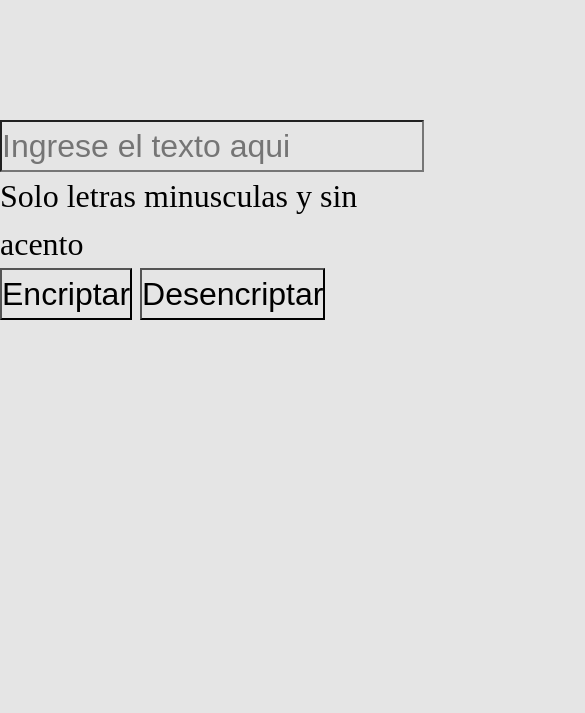
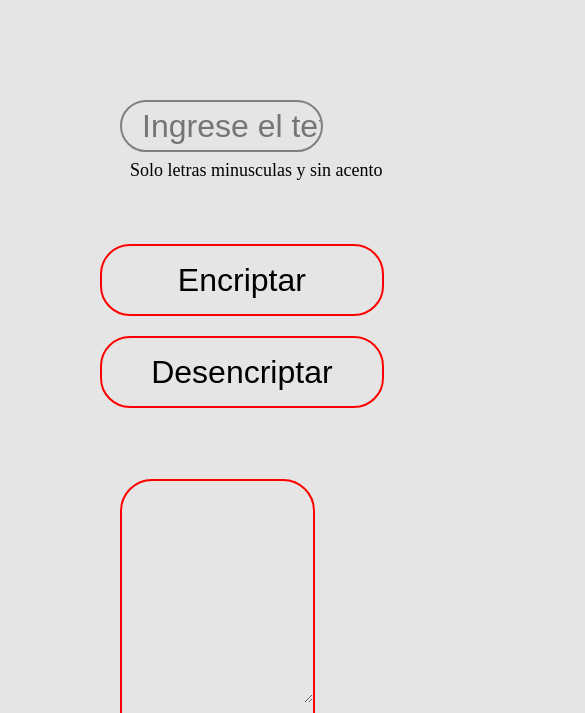
Before and after one commit to EvanaSabatella1989/Encriptador_de_texto, a plain HTML site: page index.html in a window 390 px wide. Shown: the part 71-784 px from the top of the page, 585 px wide, since content can reach past the window. Drawn offline with Linux system fonts and the light colour scheme.

Commit message:
adicion de estilos

```diff
--- a/index.html
+++ b/index.html
@@ -16,18 +16,24 @@
     </header>
     <main>
         <section>
-            <input class="input-text" name="" id="" placeholder="Ingrese el texto aqui"></input>
-            <h6>Solo letras minusculas y sin acento</h6>
+            <form action="">
 
-            <div>
-                <button type="button" onclick="btnencriptar()">Encriptar</button>
-                <button type="button" onclick="btndesencriptar()">Desencriptar</button>
-            </div>
+                <input class="input-text" name="input-texto" id="input-texto" placeholder="Ingrese el texto aqui">
+                <label for="input-texto">Solo letras minusculas y sin acento</label>
+
+
+                <div class="botones">
+                    <button type="button" class="boton" onclick="btnencriptar()">Encriptar</button>
+                    <button type="button" class="boton" onclick="btndesencriptar()">Desencriptar</button>
+
+
+                </div>
+            </form>
         </section>
         <section class="caja-resultado">
             <textarea class="input-text-area" name="" id="" cols="18" rows="4"></textarea>
             <img src="imagenes/Muñeco.png" alt="" class="muneco">
-            <button type="button" onclick="btncopiar()">Copiar</button>
+            <button type="button" class="boton" onclick="btncopiar()">Copiar</button>
         </section>
     </main>
 
--- a/scripts.js
+++ b/scripts.js
@@ -1,10 +1,11 @@
 const inputTexto = document.querySelector(".input-text");
 const mensaje = document.querySelector(".input-text-area");
-var muneco = document.querySelector(".muneco");
+
 
 function btnencriptar(){
     const textoEncriptado = encriptar(inputTexto.value);
     mensaje.value = textoEncriptado;
+
 
 }
 
@@ -21,12 +22,15 @@ function btncopiar(){
 function encriptar(StringParaEncriptar){
     let matrizCodigo = [["e", "enter"],["i", "imes"],["a", "ai"],["o", "ober"],["u", "ufat"]]
     StringParaEncriptar = StringParaEncriptar.toLowerCase();
+
     for(let i=0; i< matrizCodigo.length; i++){
         if(StringParaEncriptar.includes(matrizCodigo[i][0])){
             StringParaEncriptar = StringParaEncriptar.replaceAll(matrizCodigo[i][0], matrizCodigo[i][1])
 
         }
+
     }
+
     return StringParaEncriptar;
 }
 
--- a/styles.css
+++ b/styles.css
@@ -6,6 +6,7 @@
   font-weight: 400;
   font-size: 32px;
   line-height: 150%;
+  box-sizing: border-box;
 }
 
 .logo{
@@ -28,24 +29,121 @@ main{
   width: 400px;
   height: 944px;
   top: 0px;
-  left: 1000px;
+  margin: 0 800px;
+  /* left: 1000px; */
   border-radius: 32px;
-  margin: 40px 40px;
+  /* margin: 40px 40px; */
   position: absolute;
 
 }
 
 .input-text{
   margin-top: 90px;
+  border: 2px solid grey;
+  border-radius: 30px;
+  padding-left: 20px;
+  margin-left: 30px;
 }
+
+form label{
+  display: block;
+  margin: 5px;
+  font-size: 18px;
+  margin-left: 50px;
+}
+
+.botones{
+  /* border: 2px solid red; */
+  margin: 400px 200px;
+
+
+
+}
+
+.boton{
+  border: 2px solid red;
+  border-radius: 30px;
+  padding: 10px;
+  margin: 20px;
+
+}
+
+.caja-resultado .boton{
+  margin: 130px 130px;
+
+
+}
+
 
 .input-text-area{
   border: none;
   margin-top:30px ;
   /* position: relative; */
   width: 100%;
+  padding-left: 20px;
 }
 
 .muneco{
   display: block;
 }
+
+/* .invisible{
+  overflow: hidden;
+} */
+
+@media screen and (max-width:990px) {
+  .botones{
+    margin: 50px 100px;
+   width: 100%;
+  }
+
+
+
+  .caja-resultado{
+    margin: 450px 120px;
+  }
+
+  .input-text{
+    margin-top: 70px;
+    margin-left: 120px;
+  }
+
+  form label{
+    margin-left: 130px;
+  }
+
+}
+
+@media screen and (max-width:660px) {
+  .input-text{
+    /* margin-top: 70px; */
+    /* margin-left: 130px; */
+    width:50%;
+  }
+
+  .boton{
+    /* margin: 50px 100px; */
+    width: 70%;
+    margin: 10px auto;
+
+
+  }
+
+  .caja-resultado{
+    margin: 550px 120px;
+    width: 50%;
+  }
+
+  .muneco{
+    width: 70%;
+  }
+
+  .caja-resultado .boton{
+    /* margin: auto; */
+    width: 100%;
+    margin-top: 100px;
+
+
+  }
+
+}
```
